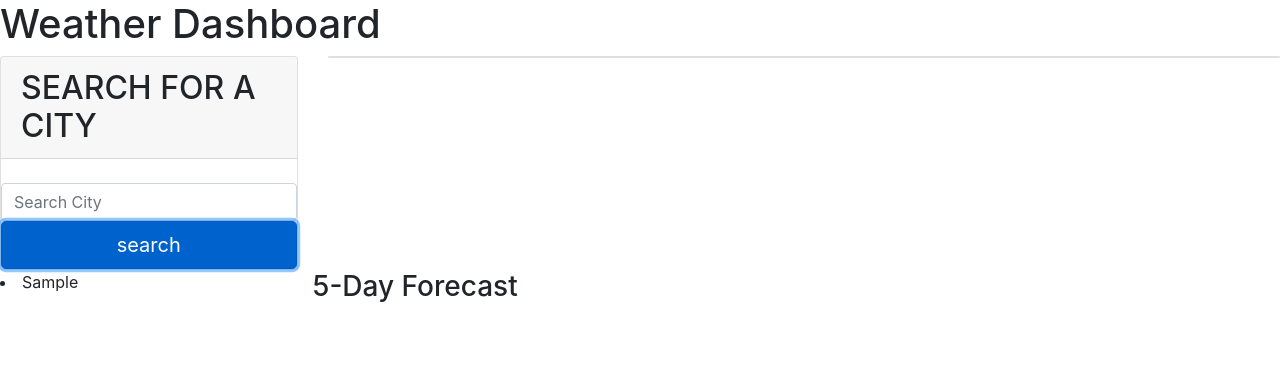
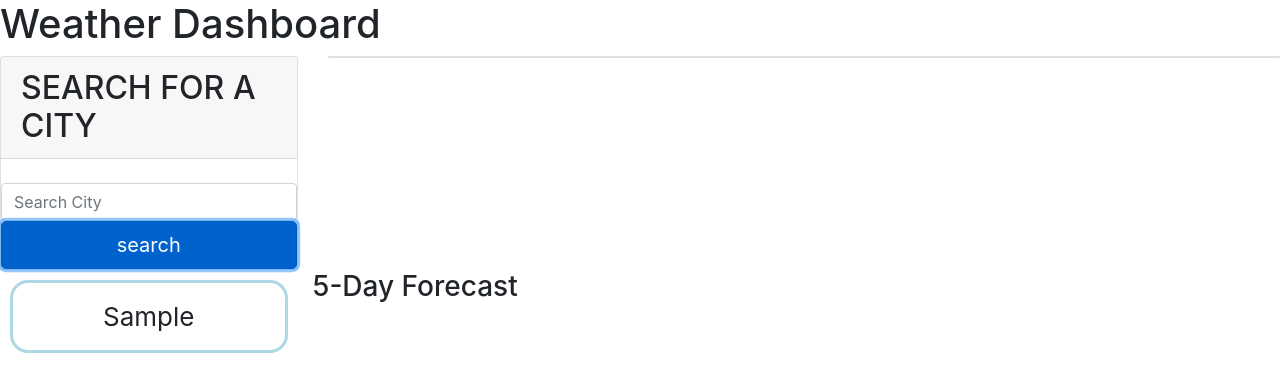
Before and after one commit to Yuleni1/Weather-Dashboard, a plain HTML site: page index.html in a window 1280 px wide. Both pictures are taken after typing "Sample" into the empty fields and a click on the button "search". Drawn offline with nearby package versions, Linux system fonts and the light colour scheme; no server answers.

Commit message:
added the saved searches

```diff
--- a/assets/css/style.css
+++ b/assets/css/style.css
@@ -20,3 +20,13 @@ ul {
   padding: 10px 10px 50px 10px;
   margin: 5px;
 }
+
+div#saved-searches li {
+  list-style: none;
+  font-size: 26px;
+  text-align: center;
+  padding: 14px;
+  border: solid lightblue;
+  border-radius: 18px;
+  margin: 10px;
+}
--- a/assets/js/script.js
+++ b/assets/js/script.js
@@ -229,13 +229,12 @@ var formSubmitHandler = function(event){
 
     }
 
-    loadSearchesEl.innerHTML="";
 
     var saveCityInput = cityInput
     localStorage.setItem("saveSearches", saveCityInput)
     var loadCityInput = localStorage.getItem("saveSearches")
 
-    loadSearchesEl.innerHTML="";
+
 
     var createListEL = document.createElement("li");
     createListEL.textContent = loadCityInput
--- a/index.html
+++ b/index.html
@@ -50,15 +50,15 @@
 
 <section class="row">
 <!--saved searches-->
-    <div id="saved-searches" class= "col-sm-12 col-md-3">PLACEHOLDER </div>
+    <div id="saved-searches" class= "col-sm-12 col-md-3"> </div>
 
 <!--Forcast-->
-    <div class=" row col-sm-12 col-md-9">
+    <div class="row col-sm-12 col-md-9">
         <div  class="header">
         <h3>5-Day Forecast</h3>
         </div>
 
-        <div class="forcastday1"></div>
+        <div class="row forcastday1"></div>
 
     </div>
     <div id="five-day"></div>
```
